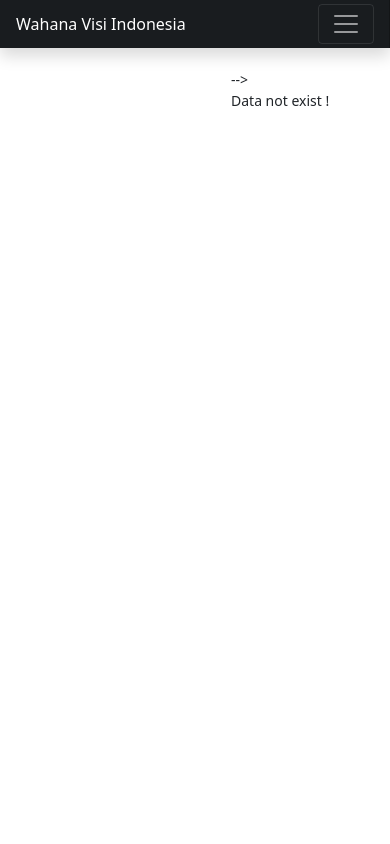
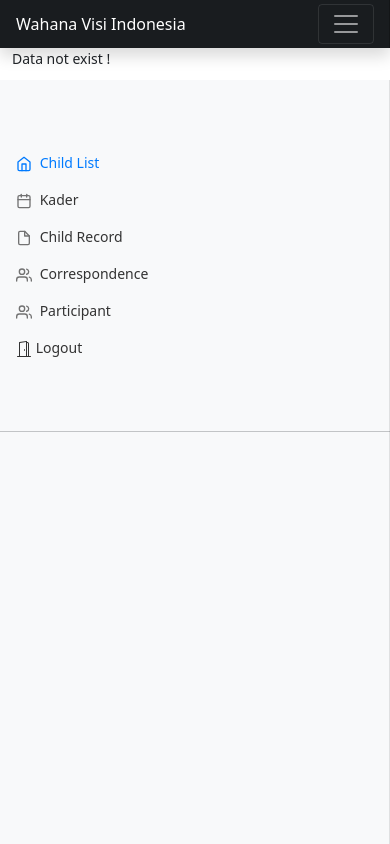
Before and after one commit to AllenXeon07/wvi, a Django app: page / in a window 390 px wide, after a click on "Wahana Visi Indonesia". Run offline with Django 4.2, Linux system fonts and the light colour scheme; the visitor is signed in with stand-in values (Sample User, id 1); data that the repository does not hold is empty; some libraries are stand-ins or nearby versions.

Commit message:
fix responsive table

```diff
--- a/wvi/polls/models.py
+++ b/wvi/polls/models.py
@@ -13,6 +13,7 @@
 class Kader(models.Model):
     name = models.TextField(null=True)
     phone_number = models.CharField(max_length=15, null=True)
+    kelurahan = models.TextField(null=True)
 
 class ChildRecord(models.Model):
     child_id = models.ForeignKey(Child, on_delete=models.CASCADE)
--- a/wvi/polls/templates/child_record.html
+++ b/wvi/polls/templates/child_record.html
@@ -34,8 +34,8 @@
                 <br>
                 <button type="submit" class="btn btn-primary">Submit</button>
             </form>
-
-        <hr>
+        </div>
+        <div class="row">
             <form action="/childrecord/update_target" method="post">
                 {% csrf_token %}
                 <label for="target">Update Target</label>
--- a/wvi/polls/templates/index.html
+++ b/wvi/polls/templates/index.html
@@ -13,7 +13,7 @@
     {% extends "template.html" %}
     <div class="container">
 
-<!-- {% block content %} -->
+ {% block content %}
     {% if error %}
         <p>{{error}}</p>
     {% endif %}
@@ -49,6 +49,16 @@
         </tr>
         {% endfor %}
     </tbody>
+    <tfoot>
+        <tr>
+            <th>Child ID</th>
+            <th>Child Name</th>
+            <th>Gender</th>
+            <th>Community</th>
+            <th>Age</th>
+            <th>RT</th>
+        </tr>
+    </tfoot>
     </table>
     {% else %}
         <p>Data not exist !</p>
@@ -62,11 +72,35 @@
     <script src="//cdn.datatables.net/1.13.4/js/dataTables.bootstrap4.min.js"></script>
     <script>
         $(document).ready(function() {
-            $('#tables').DataTable();
-        });
+                new DataTable('#tables', {
+                    scrollX: true,
+                    initComplete: function () {
+        this.api()
+            .columns()
+            .every(function () {
+                let column = this;
+                console.log(column.header() );
+                let title = column.footer().textContent;
+
+                // Create input element
+                let input = document.createElement('input');
+                input.placeholder = title;
+                column.footer().replaceChildren(input);
+
+                // Event listener for user input
+                input.addEventListener('keyup', () => {
+                    if (column.search() !== this.value) {
+                        column.search(input.value).draw();
+                    }
+                });
+            });
+            }
+                });
+
+            });
     </script>
 
     {% endblock js %}
-<!-- {% endblock %} -->
+{% endblock %}
 </body>
 </html>
--- a/wvi/polls/templates/kader.html
+++ b/wvi/polls/templates/kader.html
@@ -7,7 +7,10 @@
     <input type="text" name="name" id="name" class="form-control">
     <label for="number">Number</label>
     <input type="text" class="form-control" name="number" id="number">
-<br>
+    <label for="name">Kelurahan</label>
+    <input type="text" name="kelurahan" id="kelurahan" class="form-control">
+
+    <br>
     <button type="submit" class="btn btn-success">Submit</button>
 </form>
 <hr>
@@ -25,6 +28,7 @@
                 <input type="hidden" name="kader_id" id="kader_id" value="{{kader.id}}" >
                 <td><input type="text" class="form-control" name="name"value="{{kader.name}}"></td>
                 <td><input type="text" class="form-control" name="number"value="{{kader.phone_number}}"></td>
+                <td><input type="text" class="form-control" name="kelurahan"value="{{kader.kelurahan}}"></td>
                 <td><button type="submit" class="btn btn-secondary">Update</button></td>
                 </form>
                 <form action="kader/delete" method="post">
--- a/wvi/polls/templates/template.html
+++ b/wvi/polls/templates/template.html
@@ -177,13 +177,13 @@
         </button>
     </header>
     <div class="container">
+
         <div class="row">
-            <div class="col m-4">
-                <nav id="sidebarMenu" class="col-md-3 col-lg-2 d-md-block bg-light sidebar collapse">
+                <nav id="sidebarMenu" class="col-md-3 col-lg-2 bg-light sidebar collapse">
                     <div class="position-sticky pt-3">
                         <ul class="nav flex-column">
                             <li class="nav-item">
-                                <a class="nav-link " aria-current="page" href="/">
+                                <a class="nav-link {% if request.get_full_path == '/' %} active {% endif %}" aria-current="page" href="/">
                                     <svg xmlns="http://www.w3.org/2000/svg" width="24" height="24" viewBox="0 0 24 24" fill="none" stroke="currentColor" stroke-width="2" stroke-linecap="round" stroke-linejoin="round" class="feather feather-home">
                                         <path d="M3 9l9-7 9 7v11a2 2 0 0 1-2 2H5a2 2 0 0 1-2-2z"></path>
                                         <polyline points="9 22 9 12 15 12 15 22"></polyline>
@@ -192,7 +192,7 @@
                                 </a>
                             </li>
                             <li class="nav-item">
-                                <a class="nav-link active" href="/kader">
+                                <a class="nav-link {% if request.get_full_path == '/kader' %} active {% endif %}" href="/kader">
                                     <svg xmlns="http://www.w3.org/2000/svg" width="24" height="24" viewBox="0 0 24 24" fill="none" stroke="currentColor" stroke-width="2" stroke-linecap="round" stroke-linejoin="round" class="feather feather-calendar">
                                         <rect x="3" y="4" width="18" height="18" rx="2" ry="2"></rect>
                                         <line x1="16" y1="2" x2="16" y2="6"></line>
@@ -203,7 +203,7 @@
                                 </a>
                             </li>
                             <li class="nav-item">
-                                <a class="nav-link" href="/childrecord">
+                                <a class="nav-link {% if request.get_full_path == '/childrecord' %} active {% endif %}" href="/childrecord">
                                     <svg xmlns="http://www.w3.org/2000/svg" width="24" height="24" viewBox="0 0 24 24" fill="none" stroke="currentColor" stroke-width="2" stroke-linecap="round" stroke-linejoin="round" class="feather feather-file">
                                         <path d="M13 2H6a2 2 0 0 0-2 2v16a2 2 0 0 0 2 2h12a2 2 0 0 0 2-2V9z"></path>
                                         <polyline points="13 2 13 9 20 9"></polyline>
@@ -212,7 +212,7 @@
                                 </a>
                             </li>
                             <li class="nav-item">
-                                <a class="nav-link" href="/correspondence">
+                                <a class="nav-link {% if request.get_full_path == '/correspondence' %} active {% endif %}" href="/correspondence">
                                     <svg xmlns="http://www.w3.org/2000/svg" width="24" height="24" viewBox="0 0 24 24" fill="none" stroke="currentColor" stroke-width="2" stroke-linecap="round" stroke-linejoin="round" class="feather feather-users">
                                         <path d="M17 21v-2a4 4 0 0 0-4-4H5a4 4 0 0 0-4 4v2"></path>
                                         <circle cx="9" cy="7" r="4"></circle>
@@ -223,7 +223,7 @@
                                 </a>
                             </li>
                             <li class="nav-item">
-                                <a class="nav-link" href="/participant">
+                                <a class="nav-link {% if request.get_full_path == '/participant' %} active {% endif %}" href="/participant">
                                     <svg xmlns="http://www.w3.org/2000/svg" width="24" height="24" viewBox="0 0 24 24" fill="none" stroke="currentColor" stroke-width="2" stroke-linecap="round" stroke-linejoin="round" class="feather feather-users">
                                         <path d="M17 21v-2a4 4 0 0 0-4-4H5a4 4 0 0 0-4 4v2"></path>
                                         <circle cx="9" cy="7" r="4"></circle>
@@ -259,13 +259,13 @@
                     </div>
 
                 </nav>
-            </div>
-            <div class="col m-8">
+
+
                 <br>
                 {% block content %}
                 {% endblock%}
 
-            </div>
+
         </div>
 
 
--- a/wvi/polls/views.py
+++ b/wvi/polls/views.py
@@ -199,8 +199,9 @@
         if request.method == "POST":
             name = request.POST['name']
             number = request.POST['number']
+            kelurahan = request.POST['kelurahan']
 
-            kader=  Kader(name=name, phone_number=number)
+            kader=  Kader(name=name, phone_number=number, kelurahan=kelurahan)
             kader.save()
             return HttpResponseRedirect(reverse("kader"))
         else:
@@ -211,10 +212,12 @@
             id = request.POST['kader_id']
             name = request.POST['name']
             number = request.POST['number']
+            kelurahan = request.POST['kelurahan']
 
             kader = Kader.objects.get(pk=id)
             kader.name = name
             kader.phone_number = number
+            kader.kelurahan = kelurahan
             kader.save()
             return HttpResponseRedirect(reverse("kader"))
         else:
```
Also changed, not shown: wvi/polls/templates/correspondence.html (+7 -4 lines), wvi/polls/templates/participant.html (+8 -5 lines), wvi/polls/migrations/0010_kader_kelurahan.py (added).
